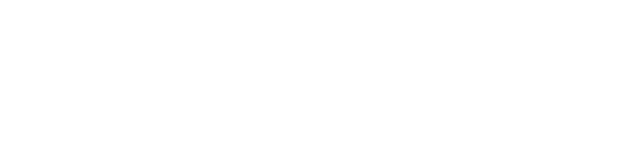
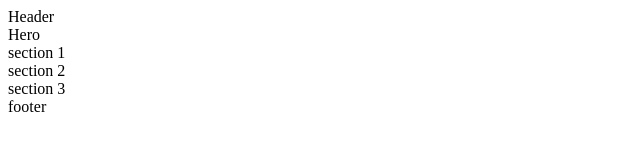
Before and after one commit to ccarper03/exp-01, a plain HTML site: page Dev/index.html in a window 1280 px wide. Shown: the whole page, without its empty margins (0-640 px from the left). Drawn offline with Linux system fonts and the light colour scheme.

Commit message:
Check it works in browser

```diff
--- a/Dev/index.html
+++ b/Dev/index.html
@@ -8,10 +8,25 @@
 </head>
 <body>
     <header>
-
+        Header
     </header>
     <main>
+        <div class="Hero">
+            Hero
+        </div>
+        <Section>
+            section 1
+        </Section>
+        <section>
+            section 2
+        </section>
+        <section>
+            section 3
+        </section>
 
     </main>
+    <footer>
+            footer
+    </footer>
 </body>
 </html>
```
